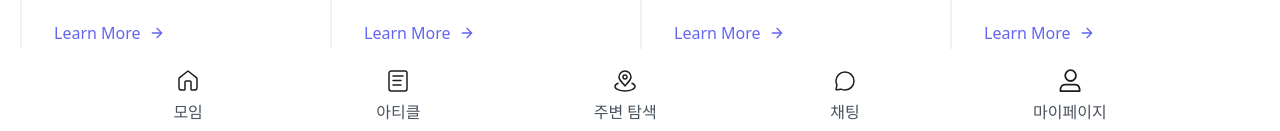
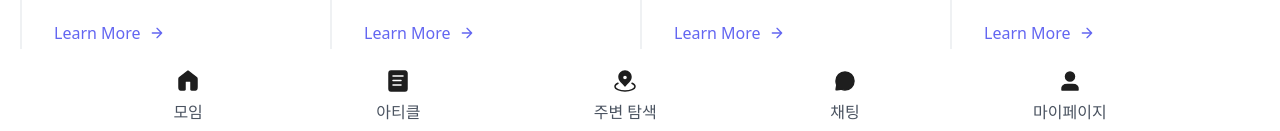
Before and after one commit to heum-jh/web-starter, a Next.js app: page / in a window 1280 px wide. Shown: the part 669-800 px from the top of the page. Built offline with nearby package versions, Linux system fonts and the light colour scheme; no server answers.

Commit message:
fix: 이미지 경로 수정

```diff
--- a/src/components/common/navigation-footer.tsx
+++ b/src/components/common/navigation-footer.tsx
@@ -14,7 +14,7 @@ const NavigationFooter = () => {
             }}
           >
             <Image
-              src={`/images/assets/common/${router.asPath.startsWith("/home") ? "home-active" : "home"}.svg`}
+              src={`/images/assets/common/${router.asPath.startsWith("/") ? "home-active" : "home"}.svg`}
               alt="home"
               fill
               className="object-cover"
@@ -30,7 +30,7 @@ const NavigationFooter = () => {
             }}
           >
             <Image
-              src={`/images/assets/common/${router.asPath.startsWith("/article") ? "article-active" : "article"}.svg`}
+              src={`/images/assets/common/${router.asPath.startsWith("/") ? "article-active" : "article"}.svg`}
               fill
               className="object-cover"
               alt="article"
@@ -47,7 +47,7 @@ const NavigationFooter = () => {
           >
             <Image
               src={`/images/assets/common/${
-                router.asPath.startsWith("/around-location") ? "around-location-active" : "around-location"
+                router.asPath.startsWith("/") ? "around-location-active" : "around-location"
               }.svg`}
               fill
               className="object-cover"
@@ -64,9 +64,7 @@ const NavigationFooter = () => {
             }}
           >
             <Image
-              src={`/images/assets/common/${
-                router.asPath.startsWith("/chatting") ? "chatting-active" : "chatting"
-              }.svg`}
+              src={`/images/assets/common/${router.asPath.startsWith("/") ? "chatting-active" : "chatting"}.svg`}
               fill
               className="object-cover"
               alt="chatting"
@@ -82,7 +80,7 @@ const NavigationFooter = () => {
             }}
           >
             <Image
-              src={`/images/assets/common/${router.asPath.startsWith("/my-page") ? "my-page-active" : "my-page"}.svg`}
+              src={`/images/assets/common/${router.asPath.startsWith("/") ? "my-page-active" : "my-page"}.svg`}
               fill
               className="object-cover"
               alt="my-page"
```
